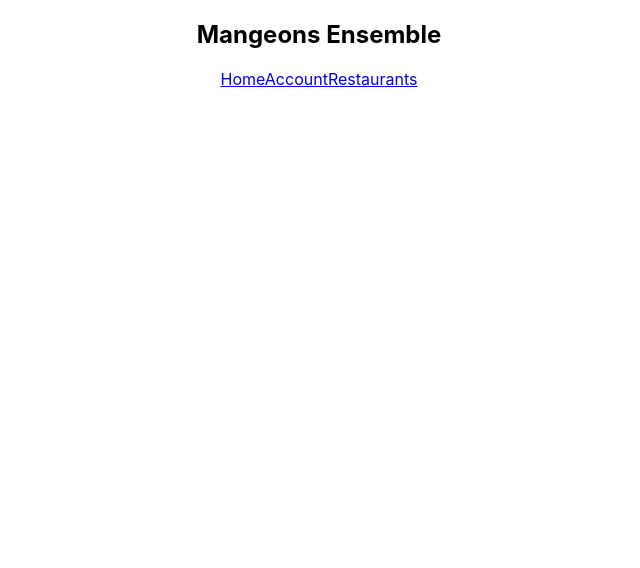
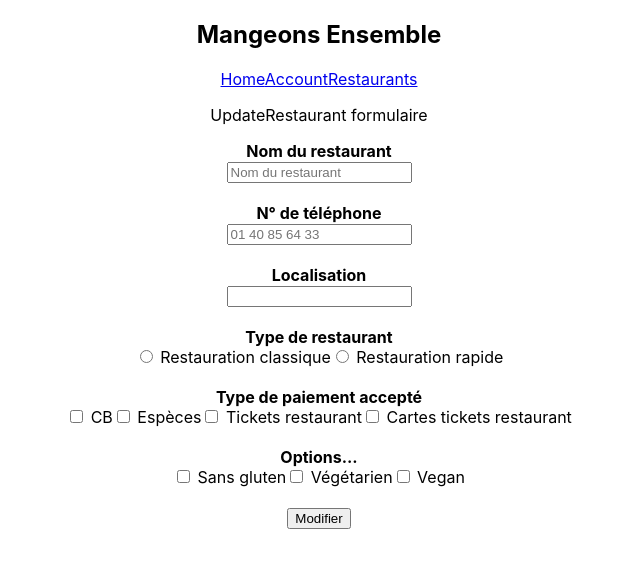
Before and after one commit to cnini/mangeons-ensemble, a React (Create React App) app: page /restaurants/modifier-restaurant/1 in a window 1280 px wide. Shown: the top 568 px of the page, without its empty margins (321-961 px from the left). Built offline with nearby package versions, Linux system fonts and the light colour scheme; no server answers; the database is empty.

Commit message:
UpdateRestaurant: modification réussie

```diff
--- a/src/App.js
+++ b/src/App.js
@@ -4,6 +4,7 @@ import Home from "./routes/home/Home";
 import Account from "./routes/account/Account";
 import Restaurant from "./routes/restaurant/Restaurant";
 import AddRestaurant from "./routes/restaurant/components/AddRestaurant";
+import UpdateRestaurant from "./routes/restaurant/components/UpdateRestaurant";
 import { BrowserRouter as Router, Routes, Route } from "react-router-dom";
 
 import "./App.css";
@@ -19,6 +20,7 @@ function App() {
             <Route path="/account" element={<Account/>} />
             <Route path="/restaurants" element={<Restaurant/>} />
             <Route path="/restaurants/nouveau-restaurant" element={<AddRestaurant/>} />
+            <Route path="/restaurants/modifier-restaurant/:id" element={<UpdateRestaurant/>} />
           </Routes>
         </div>
       </div>
--- a/src/routes/restaurant/Restaurant.js
+++ b/src/routes/restaurant/Restaurant.js
@@ -58,6 +58,10 @@ const Restaurant = () => {
                       }
                     </ul>
                 </ul>
+                <Link to={"/restaurants/modifier-restaurant/" + r.id}>
+                    <button>Modifier</button>
+                </Link>
+                <button>Supprimer</button>
               </div>
             )
           })
--- /dev/null
+++ b/src/routes/restaurant/components/UpdateRestaurant.js
@@ -0,0 +1,157 @@
+import React from "react";
+import { useState, useEffect } from "react";
+import { useParams } from "react-router-dom";
+import { doc, getDoc, updateDoc } from "firebase/firestore";
+import db from '../../../db';
+
+const UpdateRestaurant = () => {
+
+    // Récupération de l'id dans l'URL
+    const { id } = useParams()
+
+    // Récupération des informations sur le document restaurant
+    const restaurantRef = doc(db, "restaurant", id)
+
+    // Initialisation des hooks
+    const [nom, setNom] = useState("")
+    const [numero, setNumero] = useState("")
+    const [localisation, setLocalisation] = useState("")
+    const [type, setType] = useState("")
+    const [modePaiements, setModePaiements] = useState([])
+    const [options, setOptions] = useState([])
+
+    useEffect( () => {
+
+        const getRestaurantById = async () => {
+            const data = await getDoc(restaurantRef)
+
+            setNom(data.data().nom)
+            setNumero(data.data().numero)
+            setLocalisation(data.data().localisation)
+            setType(data.data().type)
+            setModePaiements(data.data().modePaiements)
+            setOptions(data.data().options)
+        }
+
+        getRestaurantById()
+
+    }, [])
+
+    // Modification d'un document restaurant
+    const updateRestaurant = async () => {
+        await updateDoc(restaurantRef, {
+            nom: nom,
+            numero: numero,
+            localisation: localisation,
+            type: type,
+            modePaiements: modePaiements,
+            options: options
+        })
+    }
+
+    // onChange: type de restaurant
+    const handleType = type => {
+        setType(type)
+    }
+
+    // onChange: mode paiement
+    const handleModePaiement = mode => {
+        if(modePaiements.indexOf(mode) == -1) {
+        setModePaiements([...modePaiements, mode])
+        } else {
+        setModePaiements(modePaiements.filter(m => m !== mode))
+        }
+    }
+
+    // onChange: option
+    const handleOption = option => {
+        if(options.indexOf(option) == -1) {
+        setOptions([...options, option])
+        } else {
+        setOptions(options.filter(o => o !== option))
+        }
+    }
+
+
+    return (
+        <div className="#">
+        <header className="#-header">
+            <p>UpdateRestaurant formulaire</p>
+            <form>
+                <label><b>Nom du restaurant</b></label><br/>
+                <input
+                type="text"
+                name="nom_restaurant"
+                placeholder="Nom du restaurant"
+                value={nom}
+                onChange={ e => setNom(e.target.value) }
+                /><br/><br/>
+
+                <label><b>N° de téléphone</b></label><br/>
+                <input
+                type="text"
+                name="num_restaurant"
+                placeholder="01 40 85 64 33"
+                value={numero}
+                onChange={ e => setNumero(e.target.value) }
+                /><br/><br/>
+
+                <label><b>Localisation</b></label><br/>
+                <input
+                type="text"
+                name="localisation_restaurant"
+                value={localisation}
+                onChange={ e => setLocalisation(e.target.value) }
+                /><br/><br/>
+
+                <label><b>Type de restaurant</b></label><br/>
+                <input type="radio" name="type_restaurant" value="Restauration classique"
+                    checked={ type == "Restauration classique" ? true : false }
+                    onChange={e => handleType(e.target.value) }
+                 /> <label>Restauration classique</label>
+                <input type="radio" name="type_restaurant" value="Restauration rapide"
+                    checked={ type == "Restauration rapide" ? true : false }
+                    onChange={e => handleType(e.target.value) }
+                /> <label>Restauration rapide</label><br/><br/>
+
+                <label><b>Type de paiement accepté</b></label><br/>
+                <input type="checkbox" name="paiement_restaurant" value="CB"
+                    checked={ modePaiements.find(mode => mode === "CB") ? true : false }
+                    onChange={e => handleModePaiement(e.target.value) }
+                /> <label>CB</label>
+                <input type="checkbox" name="paiement_restaurant" value="Espèces"
+                    checked={ modePaiements.find(mode => mode === "Espèces") ? true : false }
+                    onChange={e => handleModePaiement(e.target.value) }
+                /> <label>Espèces</label>
+                <input type="checkbox" name="paiement_restaurant" value="Tickets restaurant"
+                    checked={ modePaiements.find(mode => mode === "Tickets restaurant") ? true : false }
+                    onChange={e => handleModePaiement(e.target.value) }
+                /> <label>Tickets restaurant</label>
+                <input type="checkbox" name="paiement_restaurant" value="Cartes tickets restaurant"
+                    checked={ modePaiements.find(mode => mode === "Cartes tickets restaurant") ? true : false }
+                    onChange={e => handleModePaiement(e.target.value) }
+                /> <label>Cartes tickets restaurant</label><br/><br/>
+
+                <label><b>Options...</b></label><br/>
+                <input type="checkbox" name="option_restaurant" value="Sans gluten"
+                    checked={ options.find(option => option === "Sans gluten") ? true : false }
+                    onChange={e => handleOption(e.target.value) }
+                /> <label>Sans gluten</label>
+                <input type="checkbox" name="option_restaurant" value="Végétarien"
+                    checked={ options.find(option => option === "Végétarien") ? true : false }
+                    onChange={e => handleOption(e.target.value) }
+                /> <label>Végétarien</label>
+                <input type="checkbox" name="option_restaurant" value="Vegan"
+                    checked={ options.find(option => option === "Vegan") ? true : false }
+                    onChange={e => handleOption(e.target.value) }
+                /> <label>Vegan</label><br/><br/>
+
+
+                <button onClick={updateRestaurant}>Modifier</button>
+            </form>
+        </header>
+        </div>
+    );
+};
+
+export default UpdateRestaurant;
```
